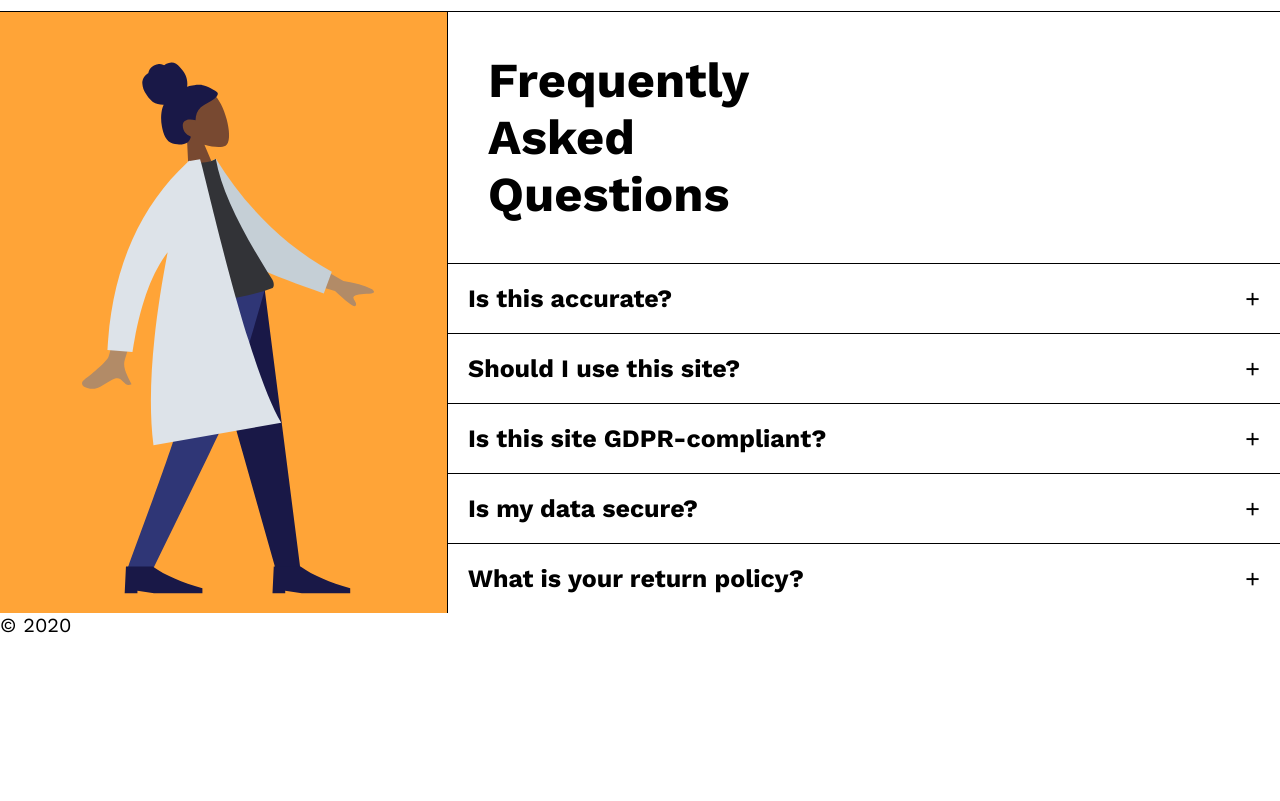
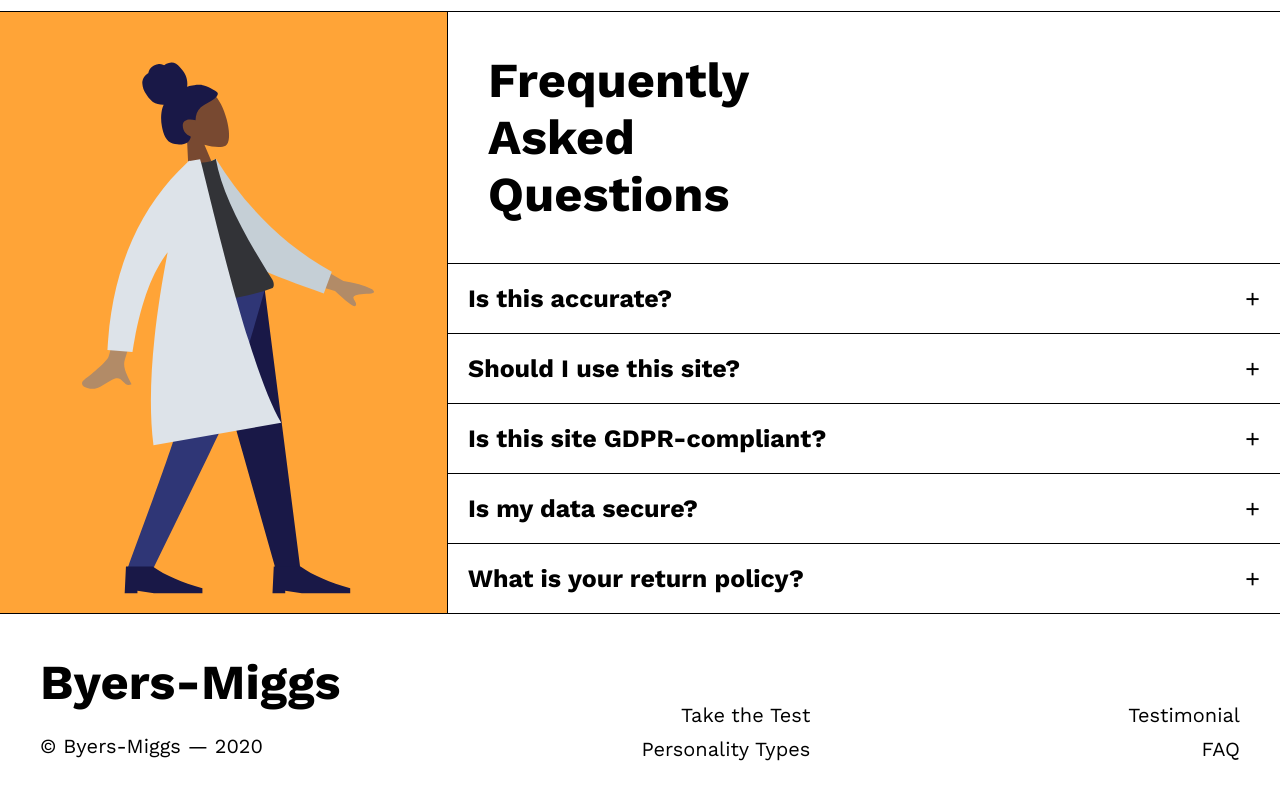
Before and after one commit to bottleneckco/byers-miggs, a Gatsby site: page / in a window 1280 px wide. Shown: the part 1948-2749 px from the top of the page. Before the commit the page ends 2585 px from the top, so only its background shows below. Built offline with nearby package versions, Linux system fonts and the light colour scheme; Gatsby itself is replaced by a stand-in of ours.

Commit message:
Fix UI everywhere

```diff
--- a/src/components/header.js
+++ b/src/components/header.js
@@ -6,12 +6,12 @@ import styled from "styled-components";
 const StyledHeader = styled.div`
   position: absolute;
   top: 0;
-  width: 100%;
   display: grid;
   grid-template:
     "title nav cta"
     / auto 1fr auto;
   height: 5rem;
+  width: 100%;
   background: ${props => props.theme.white};
   border-bottom: 1px solid ${props => props.theme.black};
   z-index: 2;
@@ -110,12 +110,12 @@ const Header = ({ siteTitle }) => {
 
       <StyledNav>
         <Link to="/personality-types/">Personality Types</Link>
-        <a href="#testimonial-section">Testimonials</a>
-        <a href="#faq">FAQ</a>
+        <a href="/#testimonial-section">Testimonials</a>
+        <a href="/#faq">FAQ</a>
       </StyledNav>
 
       <StyledCTA>
-        <VCenteredLink to="/">
+        <VCenteredLink to="/face">
           <h4>Take the Test</h4>
         </VCenteredLink>
       </StyledCTA>
--- a/src/components/layout.js
+++ b/src/components/layout.js
@@ -7,12 +7,67 @@
 
 import React from "react";
 import PropTypes from "prop-types";
-import { useStaticQuery, graphql } from "gatsby";
-import { ThemeProvider } from "styled-components";
+import { useStaticQuery, graphql, Link } from "gatsby";
+import styled, { ThemeProvider } from "styled-components";
 
 import Header from "./header";
 import theme from "../styles/theme";
 import GlobalStyle from "../styles/global-styles";
+
+const Content = styled.div`
+  padding-top: 5rem;
+
+  @media (max-width: ${props => props.theme.breakLarge}) {
+    padding-top: 8rem;
+  }
+
+  @media (max-width: ${props => props.theme.breakSmall}) {
+    padding-top: 11rem;
+  }
+`;
+
+const Footer = styled.footer`
+  display: grid;
+  grid-template:
+    "main links"
+    / auto 1fr;
+  grid-gap: 2rem;
+  padding: 2rem;
+  border-top: 1px solid ${props => props.theme.black};
+
+  h1 {
+    margin: 0;
+  }
+
+  p {
+    margin: 1rem 0 0;
+  }
+`;
+
+const Links = styled.div`
+  display: grid;
+  grid-template:
+    "left right"
+    / 1fr 1fr;
+  text-align: right;
+
+  div {
+    align-self: end;
+  }
+
+  a {
+    display: block;
+    margin-bottom: 0.5rem;
+
+    &:last-child {
+      margin: 0;
+    }
+
+    &:hover {
+      text-decoration: underline;
+    }
+  }
+`;
 
 const Layout = ({ children }) => {
   const data = useStaticQuery(graphql`
@@ -30,10 +85,25 @@ const Layout = ({ children }) => {
       <ThemeProvider theme={theme}>
         <GlobalStyle />
         <Header siteTitle={data.site.siteMetadata.title} />
-        <div>
+        <Content>
           <main>{children}</main>
-          <footer>© {new Date().getFullYear()}</footer>
-        </div>
+        </Content>
+        <Footer>
+          <div>
+            <h1>{data.site.siteMetadata.title}</h1>
+            <p>© Byers-Miggs &#8212; {new Date().getFullYear()}</p>
+          </div>
+          <Links>
+            <div>
+              <Link to="/face">Take the Test</Link>
+              <Link to="/personality-types">Personality Types</Link>
+            </div>
+            <div>
+              <Link to="/#testimonial-section">Testimonial</Link>
+              <Link to="/#faq">FAQ</Link>
+            </div>
+          </Links>
+        </Footer>
       </ThemeProvider>
     </>
   );
--- a/src/landing/testimonial-section.js
+++ b/src/landing/testimonial-section.js
@@ -36,7 +36,6 @@ const SecondaryTagline = styled(Tagline)`
 const TestimonialList = styled.div`
   display: grid;
   grid-auto-flow: column;
-  grid-template-columns: repeat(3, 1fr);
   grid-gap: 1rem;
   margin: 2rem auto;
   max-width: 90%;
@@ -48,7 +47,7 @@ const TestimonialList = styled.div`
 
 function TestimonialSection({ id, children }) {
   return (
-    <StyledSection>
+    <StyledSection id={id}>
       <CountUp delay={0} end={999999999} separator=",">
         {({ countUpRef }) => <Counter ref={countUpRef} />}
       </CountUp>
--- a/src/landing/welcome-section.js
+++ b/src/landing/welcome-section.js
@@ -9,10 +9,20 @@ const Wrapper = styled.div`
   grid-template:
     "text image"
     / auto 40%;
-  min-height: 100vh;
+  min-height: calc(100vh - 5rem);
+
+  @media (max-width: ${props => props.theme.breakLarge}) {
+    min-height: calc(100vh - 7.7rem);
+    margin-top: -0.3rem;
+  }
 
   @media (max-width: ${props => props.theme.breakMedium}) {
     display: block;
+    margin-top: -0.4rem;
+  }
+
+  @media (max-width: ${props => props.theme.breakSmall}) {
+    min-height: calc(100vh - 11rem);
   }
 `;
 
@@ -24,9 +34,12 @@ const TextSection = styled.div`
   align-items: flex-start;
   padding: 5rem 3rem;
 
+  @media (max-width: ${props => props.theme.breakMedium}) {
+    padding: 2rem;
+  }
+
   @media (max-width: ${props => props.theme.breakSmall}) {
     display: block;
-    padding: 2rem;
   }
 `;
 
@@ -40,12 +53,7 @@ const ImageSection = styled.div`
   grid-template:
     "image1"
     "image2";
-  padding-top: 5rem;
   background-color: #3792ff;
-
-  @media (max-width: ${props => props.theme.breakLarge}) {
-    padding-top: 8rem;
-  }
 
   @media (max-width: ${props => props.theme.breakMedium}) {
     grid-template: "image1 image2";
--- a/src/pages/face.js
+++ b/src/pages/face.js
@@ -11,14 +11,12 @@ const Wrapper = styled.div`
   align-items: center;
 `;
 
-const Title = styled.h1``;
-
 function FacePage() {
   return (
     <Layout>
       <SEO title="Face" />
       <Wrapper>
-        <Title>Say cheese.</Title>
+        <h1>Smile for the face scan!</h1>
         <CameraView />
       </Wrapper>
     </Layout>
```
Also changed, not shown: src/components/CameraView/index.js (+15 -7 lines), src/components/spinner.js (+5 -4 lines).
